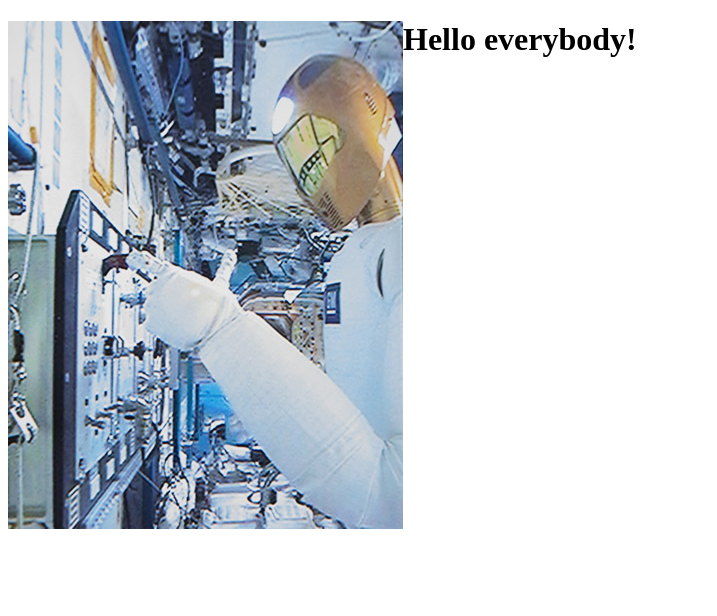
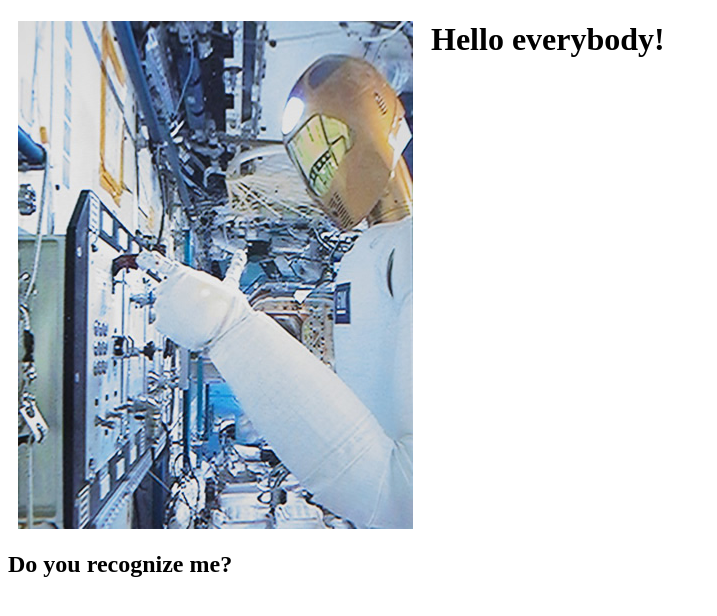
Before and after one commit to srgg6701/angular-template-basic, a plain HTML site: page index.html in a window 1280 px wide. Shown: the whole page, without its empty margins (0-717 px from the left). Drawn offline with Linux system fonts and the light colour scheme.

Commit message:
subheader has been added.

```diff
--- a/index.html
+++ b/index.html
@@ -5,6 +5,8 @@
 <title>srgg6701</title>
 </head>
 <body>
-<h1><img src="images/robotnaut-open-switch-cover.jpg" width="395" height="508" align="top">Hello everybody!</h1>
+<h1><img src="images/robotnaut-open-switch-cover.jpg" width="395" height="508" hspace="10" align="top">
+Hello everybody!</h1>
+<h2>Do you recognize me?</h2>
 </body>
 </html>
```
